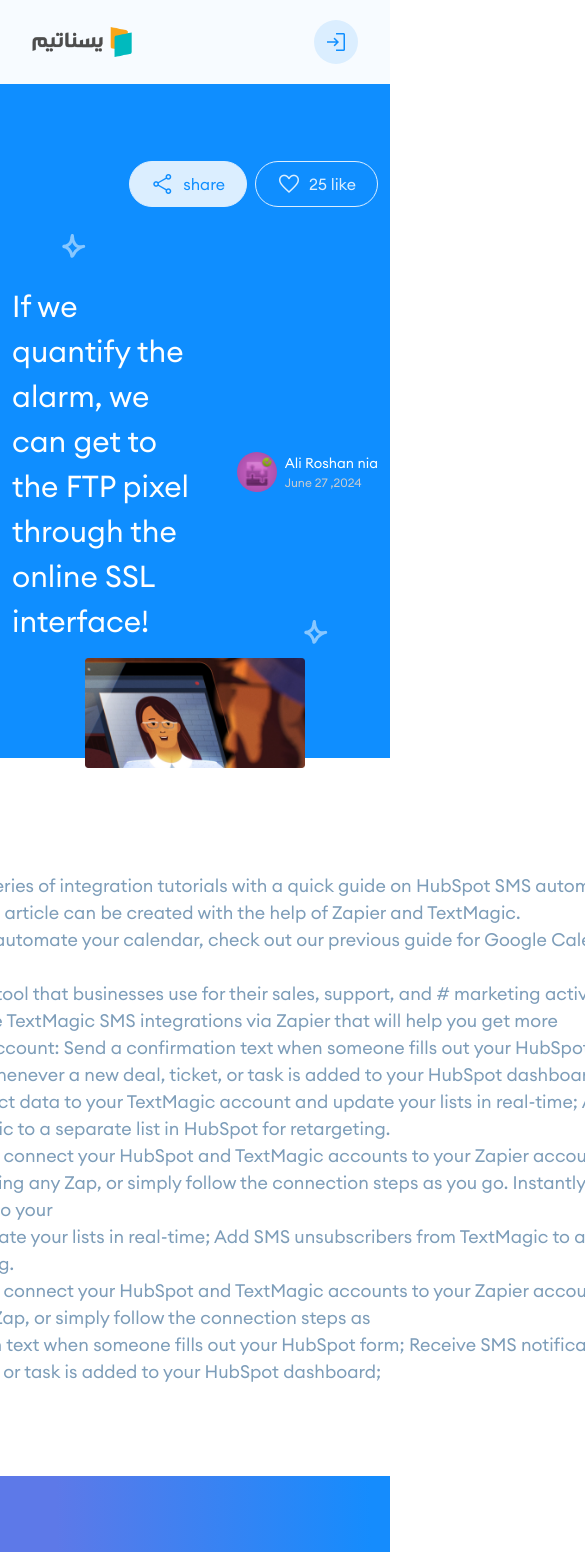
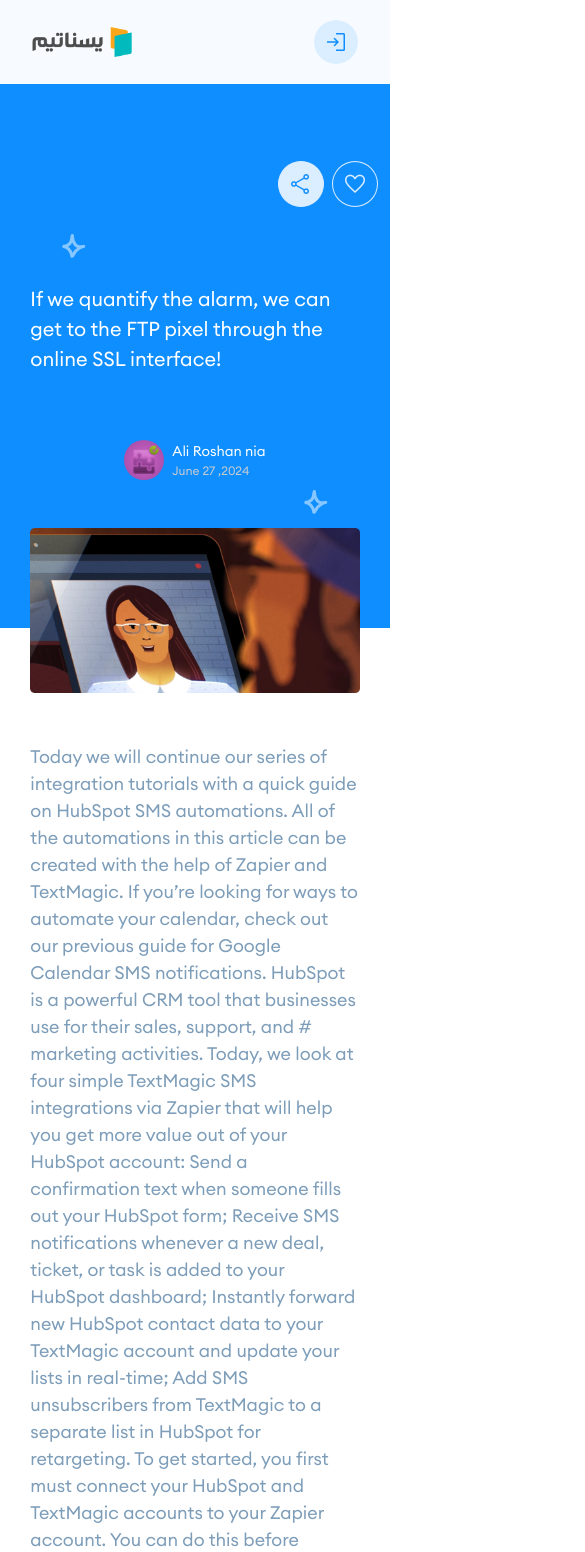
Before and after one commit to ralia79/yasnaTask, a Vue app: page /Article in a window 390 px wide. Shown: the top 1552 px of the page, 585 px wide, since content can reach past the window. Built offline with nearby package versions, Linux system fonts and the light colour scheme.

Commit message:
finish ui with responsive

```diff
--- a/src/view/user/Article/Article.vue
+++ b/src/view/user/Article/Article.vue
@@ -5,30 +5,30 @@
 
             <div class="topArticle d-flex flex-row-reverse align-items-center justify-content-start  w-100">
                 <button class="d-flex flex-row align-items-center blueBG">
-                    <span class="material-symbols-outlined me-2">
+                    <span class="material-symbols-outlined me-md-2 me-0">
                         favorite
                     </span>
-                    <p class="p-0 m-0">25 like</p>
+                    <p class="p-0 m-0  d-none d-md-block">25 like</p>
 
                 </button>
 
                 <button class="d-flex flex-row align-items-center share me-2">
-                    <span class="material-symbols-outlined me-2">
+                    <span class="material-symbols-outlined  me-md-2 me-0">
                         share
                     </span>
-                    <p class="p-0 m-0">share</p>
+                    <p class="p-0 m-0  d-none d-md-block">share</p>
 
                 </button>
             </div>
 
 
             <div
-                class="TitleArticle d-flex flex-row align-items-center justify-content-between  w-100 position-relative  abstractOnject">
+                class="TitleArticle d-flex d-flex flex-column flex-md-row align-items-center justify-content-between  w-100 position-relative  abstractOnject">
                 <p class="title">
                     If we quantify the alarm, we can get to the FTP pixel through the online SSL interface!
 
                 </p>
-
+                <div class="spacer d-flex d-md-none"></div>
 
                 <div class="d-flex flex-row align-items-center Auther_Article">
                     <img src="../../../assets/article_avatar.png" alt="">
@@ -37,6 +37,7 @@
                         <p class="p-0 m-0 grey">June 27 ,2024</p>
                     </div>
                 </div>
+                <div class="spacer d-flex d-md-none"></div>
             </div>
 
 
@@ -52,7 +53,7 @@
 
 
 
-        <pre><article>
+        <article class="mb-5">
 
             Today we will continue our series of integration tutorials with a quick guide on HubSpot SMS automations.
             All of the automations in this article can be created with the help of Zapier and TextMagic.
@@ -74,7 +75,7 @@
             you go.. Send a confirmation text when someone fills out your HubSpot form; Receive SMS notifications
             whenever a new deal, ticket, or task is added to your HubSpot dashboard;
 
-        </article> </pre>
+        </article>
     </div>
 
 </template>
@@ -101,6 +102,7 @@ export default {
 }
 
 .cover article {
+    width: 90%;
     color: #7D9DB9;
     font-family: 'Euclid';
     font-size: 18px;
@@ -164,4 +166,21 @@ export default {
     border-radius: 30px;
     color: #0F8EFF !important;
 }
+
+
+@media only screen and (max-width : 762px) {
+    .cover img {
+        width: 90%;
+    }
+
+    .TitleArticle .title {
+        font-size: 20px;
+        max-width: 90%;
+    }
+
+    .topArticle button {
+    border-radius: 50%;
+    padding:10px;
+}
+}
 </style>
```
